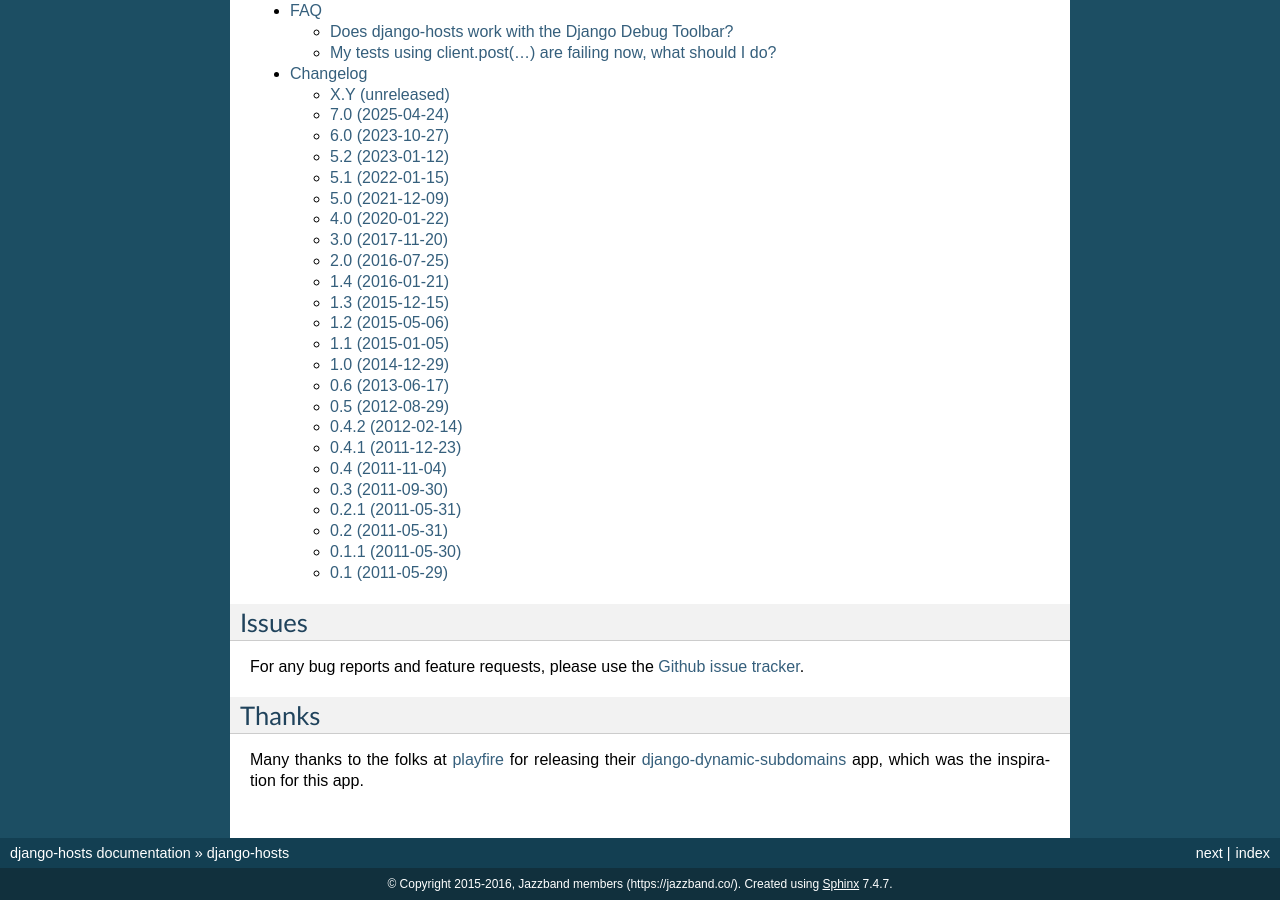
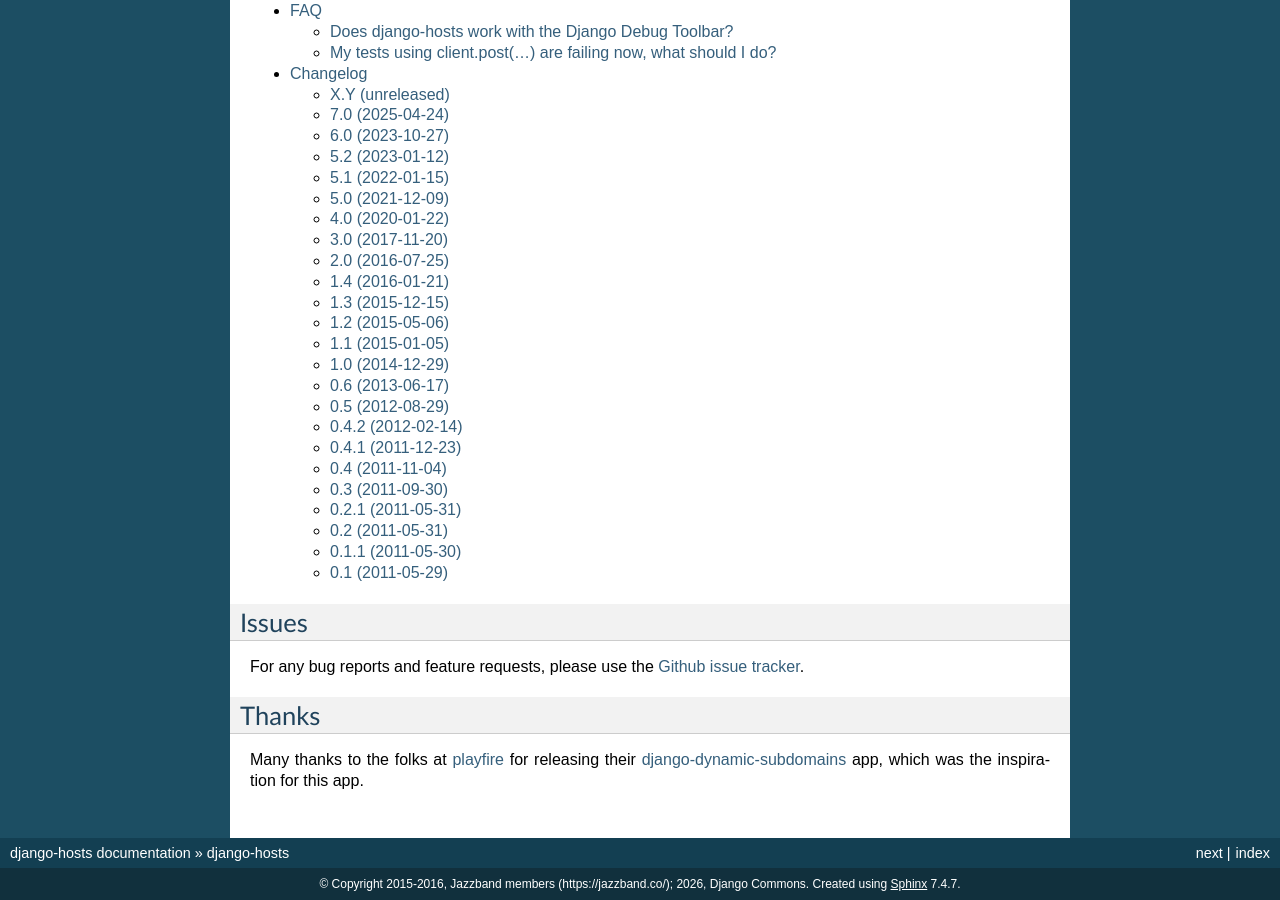
Before and after one commit to jazzband/django-hosts, a Sphinx documentation site: the page built from docs/index.rst, in a window 1280 px wide and 900 px high, scrolled down 3190 px. Built offline with Sphinx 7.4.7, drawn with Linux system fonts in a browser that asks for light colours; the version number could not be read and is left out.

Commit message:
Add Django Commons copyright

```diff
--- a/docs/conf.py
+++ b/docs/conf.py
@@ -42,7 +42,10 @@
 
 # General information about the project.
 project = "django-hosts"
-copyright = "2015-2016, Jazzband members (https://jazzband.co/)"
+copyright = (
+    "2015-2016, Jazzband members (https://jazzband.co/); "
+    "2026, Django Commons"
+)
 
 # The version info for the project you're documenting, acts as replacement for
 # |version| and |release|, also used in various other places throughout the
```
Also changed, not shown: 1 other file.
